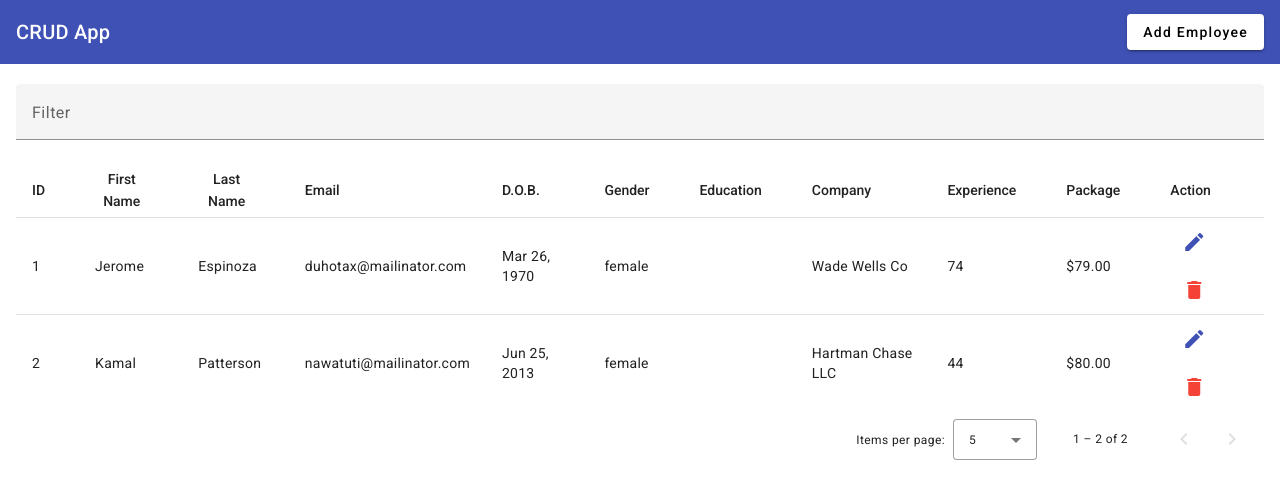
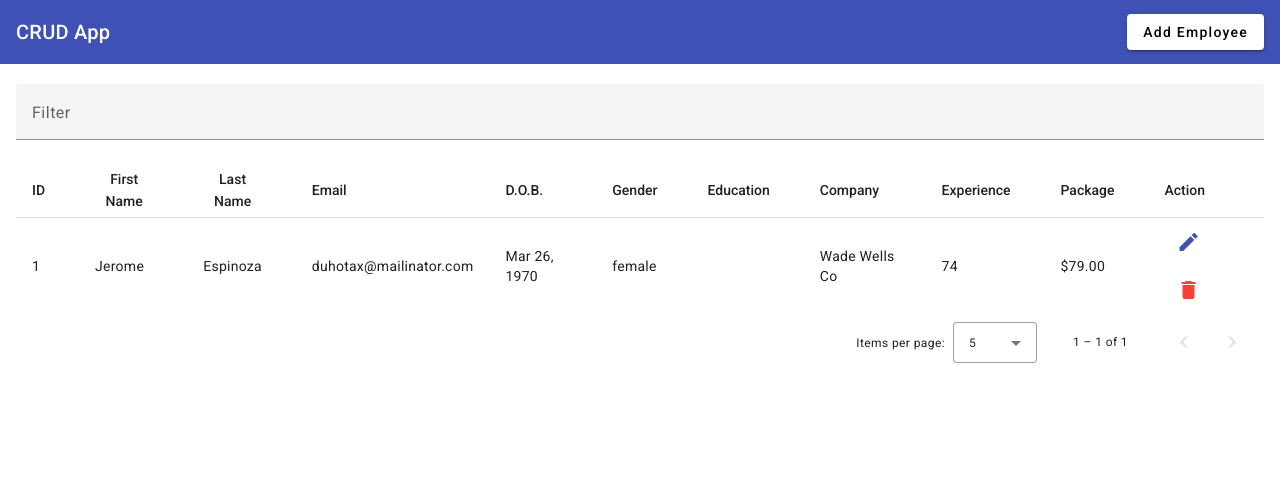
Before and after one commit to ihor-vip/angular__simple_crud, an Angular app: page / in a window 1280 px wide. Shown: the top 498 px of the page. Built offline with nearby package versions, Linux system fonts and the light colour scheme; data requests are answered from the project's data file.

Commit message:
delete function for remove employee from list

```diff
--- a/db.json
+++ b/db.json
@@ -28,18 +28,6 @@
       "experience": "74",
       "package": "79",
       "id": 1
-    },
-    {
-      "firstName": "Kamal",
-      "lastName": "Patterson",
-      "email": "nawatuti@mailinator.com",
-      "dob": "2013-06-25T21:00:00.000Z",
-      "gender": "female",
-      "education": "",
-      "company": "Hartman Chase LLC",
-      "experience": "44",
-      "package": "80",
-      "id": 2
     }
   ]
 }
--- a/src/app/app.component.html
+++ b/src/app/app.component.html
@@ -83,7 +83,7 @@
           <button mat-icon-button color="primary">
             <mat-icon>edit</mat-icon>
           </button>
-          <button mat-icon-button color="warn">
+          <button mat-icon-button color="warn" (click)="deleteEmployee(row.id)">
             <mat-icon>delete</mat-icon>
           </button>
         </td>
--- a/src/app/app.component.ts
+++ b/src/app/app.component.ts
@@ -59,6 +59,15 @@ export class AppComponent implements OnInit{
     }
   }
 
+  deleteEmployee(id: number) {
+    this._empService.deleteEmployee(id).subscribe({
+      next: (res) => {
+        alert('Employee has been deleted succesfully')
+      },
+      error: console.log,
+    })
+  }
+
   ngOnInit(): void {
     this.getEmployeeList()
   }
--- a/src/app/services/employee.service.ts
+++ b/src/app/services/employee.service.ts
@@ -16,4 +16,8 @@ export class EmployeeService {
   getEmployeeList():Observable<any> {
     return this._http.get('http://localhost:3000/employees')
   }
+
+  deleteEmployee(id: number):Observable<any> {
+    return this._http.delete(`http://localhost:3000/employees/${id}`)
+  }
 }
```
